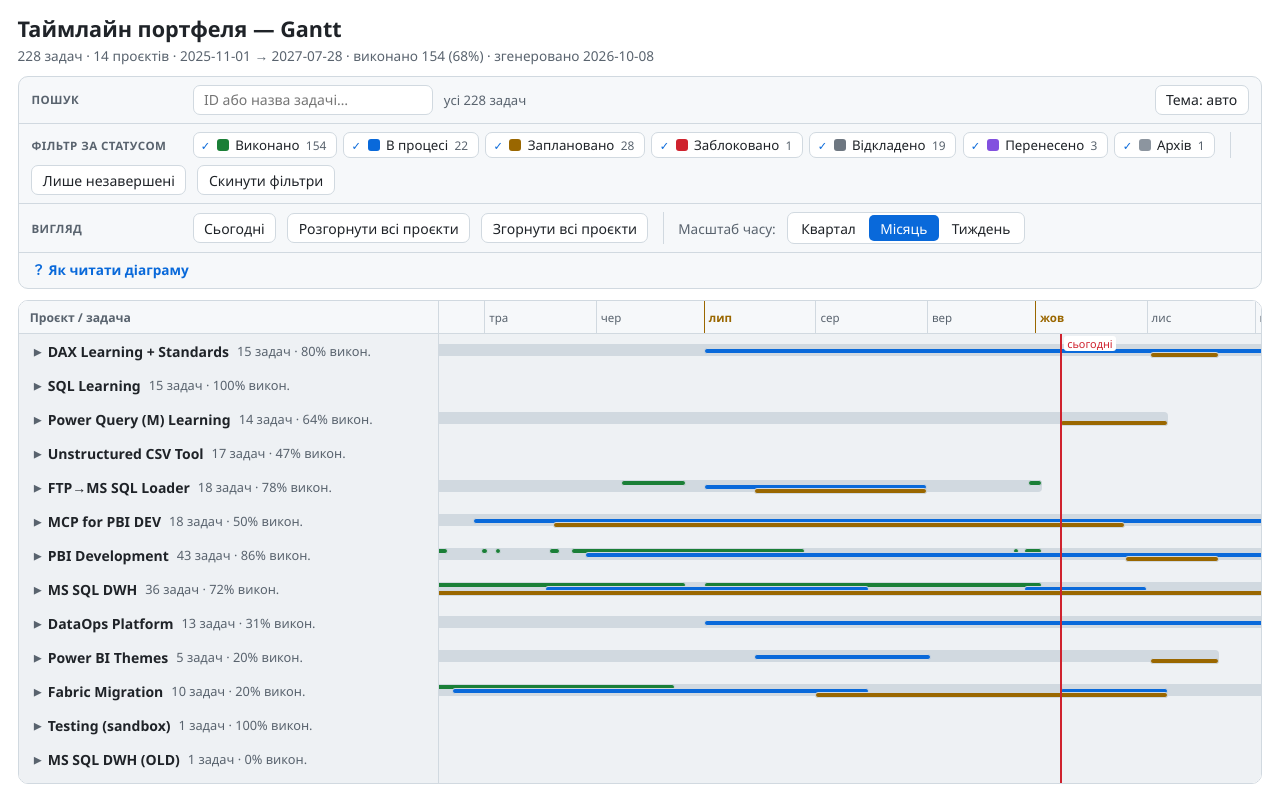
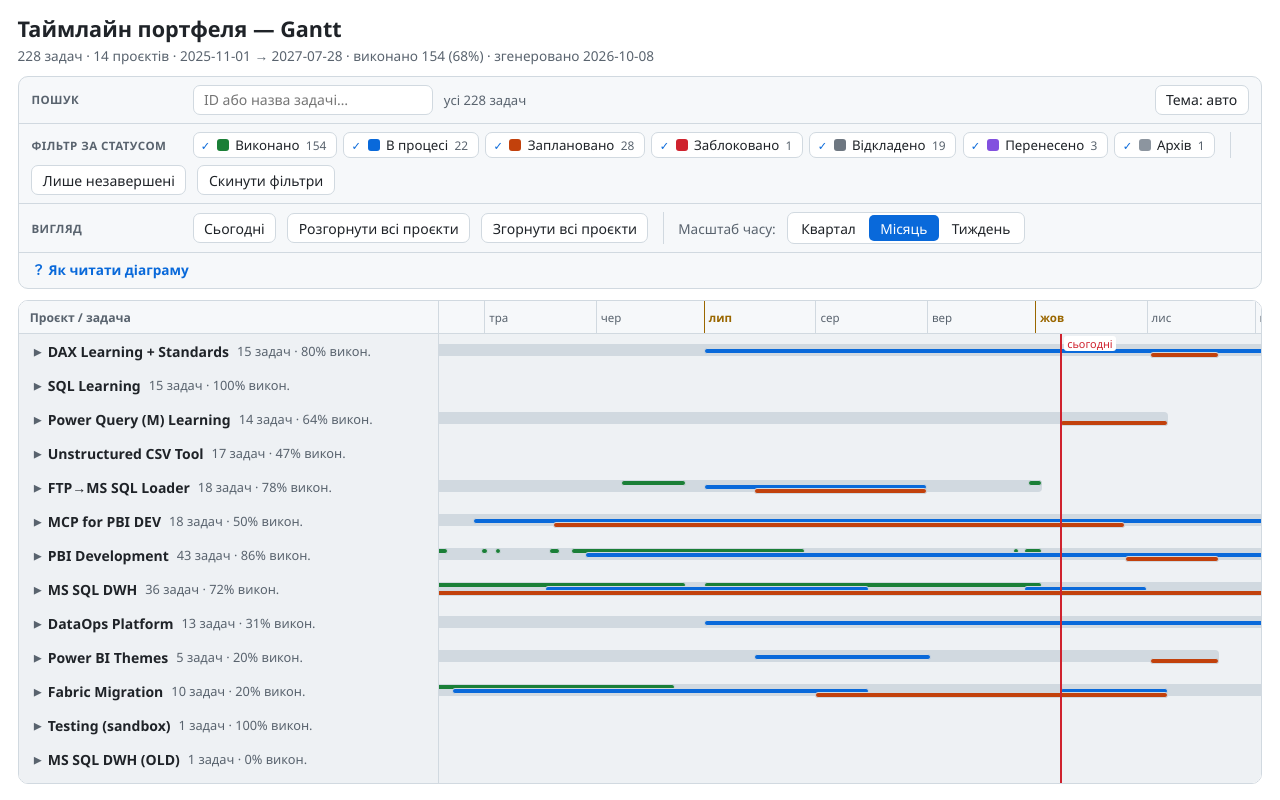
Before and after one commit to Rakcheyev/Planing-Pages, a plain HTML site: page planing/docs/timeline_gantt.html in a window 1280 px wide. Drawn offline with Linux system fonts and the light colour scheme.

Commit message:
deploy: planing Gantt from Planing@2a4ee754576bd3d88ff4a5dae849b1f579327909 Rakcheyev/Planing@2a4ee754576bd3d88ff4a5dae849b1f579327909

```diff
--- a/planing/docs/timeline_gantt.html
+++ b/planing/docs/timeline_gantt.html
@@ -11,7 +11,7 @@
     --bg: #1e1e2e; --surface: #313244; --surface2: #272738; --overlay: #45475a;
     --text: #cdd6f4; --muted: #a6adc8; --blue: #89b4fa; --yellow: #f9e2af;
     --red: #f38ba8;
-    --st-done: #a6e3a1; --st-active: #89b4fa; --st-planned: #f9e2af;
+    --st-done: #a6e3a1; --st-active: #89b4fa; --st-planned: #fb923c;
     --st-blocked: #f38ba8; --st-deferred: #9399b2; --st-moved: #cba6f7;
     --st-archive: #6c7086; --st-other: #94e2d5;
     --day: 3.6px; --label-w: 420px; --row-h: 30px;
@@ -21,7 +21,7 @@
       --bg: #ffffff; --surface: #f6f8fa; --surface2: #eef1f4; --overlay: #d1d9e0;
       --text: #1f2328; --muted: #59636e; --blue: #0969da; --yellow: #9a6700;
       --red: #cf222e;
-      --st-done: #1a7f37; --st-active: #0969da; --st-planned: #9a6700;
+      --st-done: #1a7f37; --st-active: #0969da; --st-planned: #c2410c;
       --st-blocked: #cf222e; --st-deferred: #6e7781; --st-moved: #8250df;
       --st-archive: #8c959f; --st-other: #1b7c83;
     }
@@ -30,7 +30,7 @@
     --bg: #ffffff; --surface: #f6f8fa; --surface2: #eef1f4; --overlay: #d1d9e0;
     --text: #1f2328; --muted: #59636e; --blue: #0969da; --yellow: #9a6700;
     --red: #cf222e;
-    --st-done: #1a7f37; --st-active: #0969da; --st-planned: #9a6700;
+    --st-done: #1a7f37; --st-active: #0969da; --st-planned: #c2410c;
     --st-blocked: #cf222e; --st-deferred: #6e7781; --st-moved: #8250df;
     --st-archive: #8c959f; --st-other: #1b7c83;
   }
```
Also changed, not shown: planing/timeline_gantt.html (+3 -3 lines), planing/assets/timeline_focus_dark.svg, planing/assets/timeline_focus_light.svg, planing/assets/timeline_gantt_dark.svg, planing/assets/timeline_gantt_light.svg.
